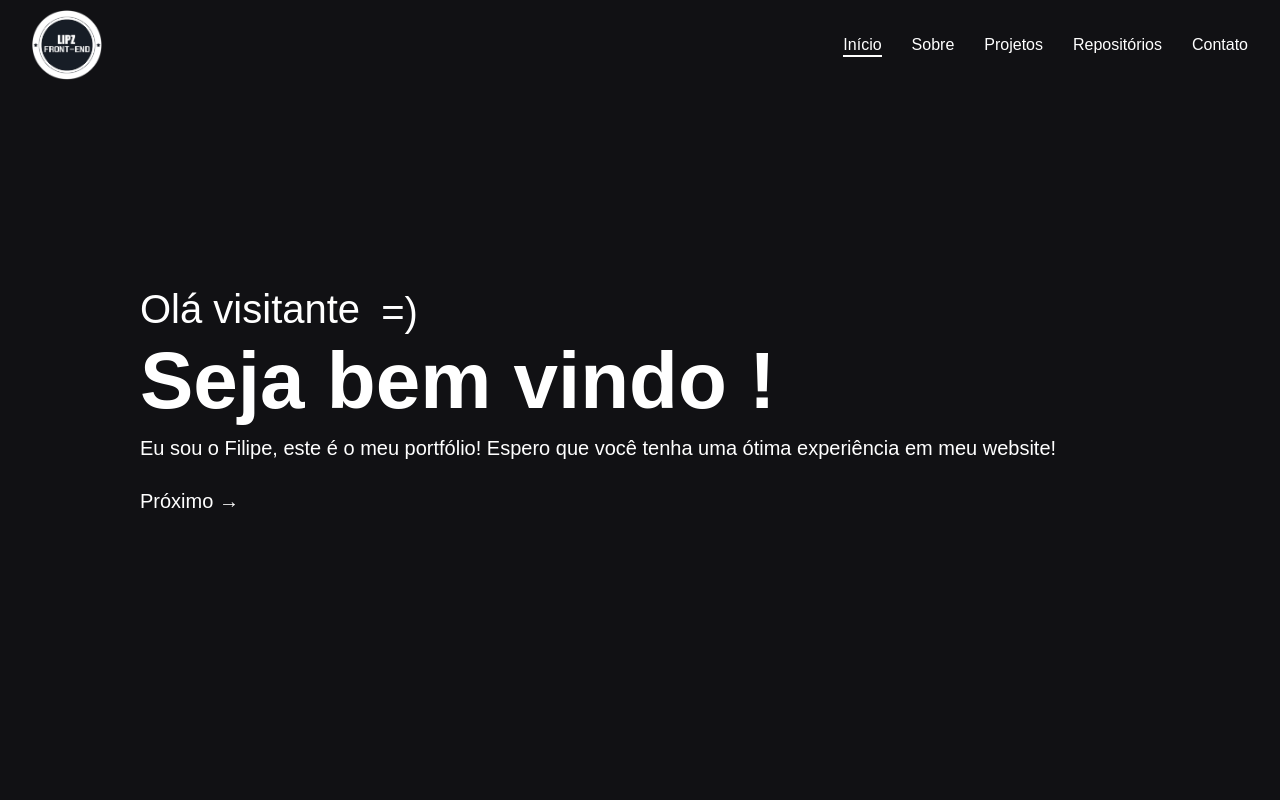
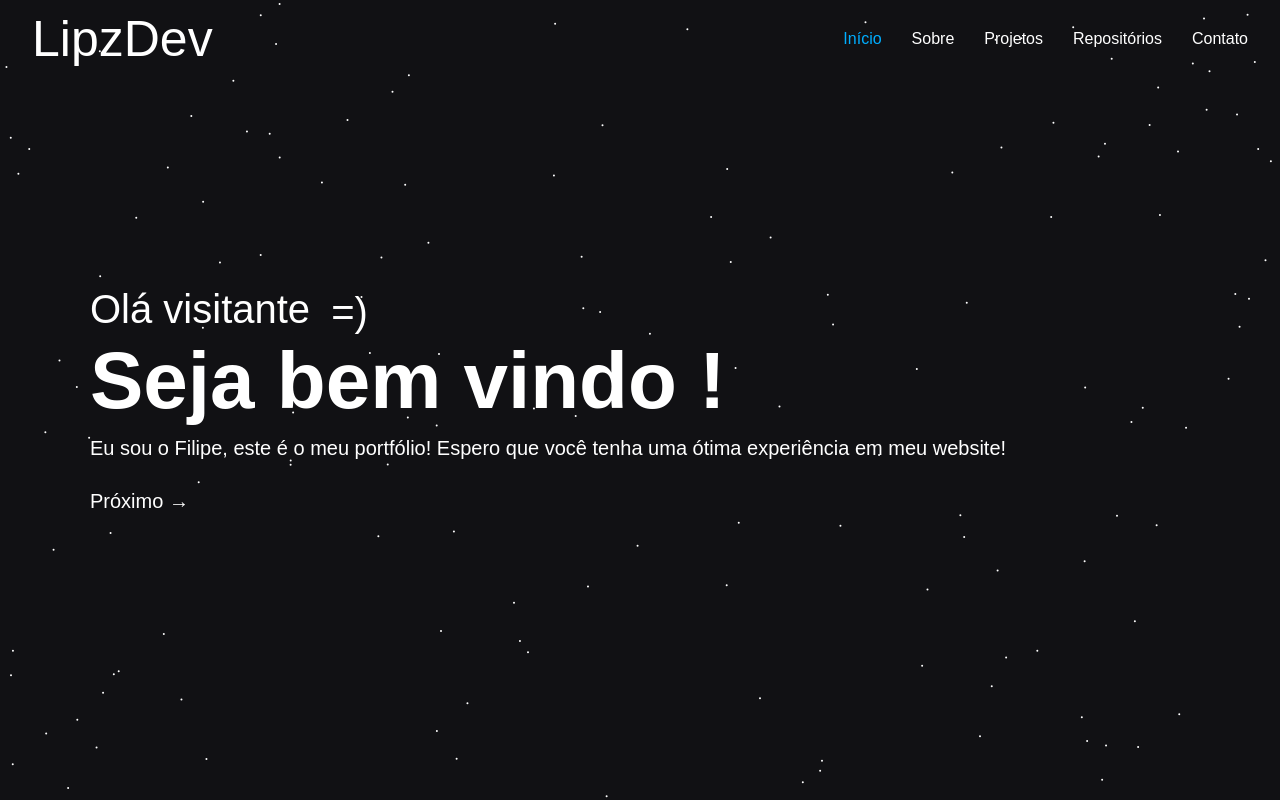
Before and after one commit to LipzDev/portfolio_reactjs, a React (Create React App) app: page / in a window 1280 px wide. Built offline with nearby package versions, Linux system fonts and the light colour scheme.

Commit message:
Mudanças no estilo

```diff
--- a/src/App.css
+++ b/src/App.css
@@ -11,7 +11,7 @@
 
 body {
   font-family: 'Poppins', sans-serif;
-  overflow-x: hidden;
+  overflow: hidden;
   background: #111114;
 }
 
@@ -36,7 +36,7 @@ span {
 }
 
 .container-w2 {
-  max-width: 1000px;
+  max-width: 1100px;
   margin: 0 auto;
   width: 95%;
 }
@@ -55,3 +55,18 @@ span {
     transform: initial;
   }
 }
+
+/* EFEITO HEADER */
+
+.efeito__header {
+  opacity: 0;
+  transform: translateY(-20px);
+  animation: 0.8s efeitoHeader forwards;
+}
+
+@keyframes efeitoHeader {
+  to {
+    opacity: initial;
+    transform: initial;
+  }
+}
--- a/src/App.js
+++ b/src/App.js
@@ -6,12 +6,14 @@ import Sobre from './Components/Sobre/Sobre';
 import Projetos from './Components/Projetos/Projetos';
 import Repositorios from './Components/Repositorios/Repositorios';
 import Contato from './Components/Contato/Contato';
+import Particles from './Components/Particles/Particles';
 
 function App() {
   return (
     <>
       <BrowserRouter>
         <Header />
+        <Particles />
         <Routes>
           <Route path="/" element={<Inicio />} />
           <Route path="sobre" element={<Sobre />} />
--- a/src/Components/Header/Header.css
+++ b/src/Components/Header/Header.css
@@ -3,7 +3,7 @@
   padding: 10px 0;
   position: fixed;
   width: 100%;
-  background: #111114;
+  background: transparent;
   z-index: 9999;
 }
 
@@ -13,8 +13,10 @@
   justify-content: space-between;
 }
 
-.logo img {
-  max-width: 70px;
+.logo a {
+  font-size: 5rem;
+  color: white;
+  font-weight: 500;
 }
 
 .menu__desktop ul {
@@ -28,14 +30,20 @@
 .menu__desktop a {
   font-size: 1.6rem;
   position: relative;
+  transition: 0.3s;
 }
 
-.active::after {
-  content: '';
-  background: white;
-  width: 100%;
-  height: 2px;
-  position: absolute;
-  bottom: -4px;
-  left: 0;
+@keyframes efeitoHeader {
+  to {
+    transform: initial;
+    opacity: initial;
+  }
 }
+
+.active {
+  color: #00aeff;
+}
+
+.menu__desktop a:hover {
+  color: #00aeff;
+}
--- a/src/Components/Header/Header.js
+++ b/src/Components/Header/Header.js
@@ -1,7 +1,6 @@
 import React from 'react';
 import { NavLink } from 'react-router-dom';
 import './Header.css';
-import logo from '../../Assets/logo.png';
 
 const Header = () => {
   return (
@@ -9,9 +8,9 @@ const Header = () => {
       <div className="container">
         <div className="header__item">
           <div className="logo">
-            <img src={logo} alt="Logomarca" />
+            <NavLink to="/">LipzDev</NavLink>
           </div>
-          <nav className="menu__desktop">
+          <nav className="menu__desktop  efeito__header">
             <ul>
               <li>
                 <NavLink to="/" end>
--- a/src/Components/Inicio/Inicio.css
+++ b/src/Components/Inicio/Inicio.css
@@ -29,4 +29,9 @@
 .inicio__text a {
   font-size: 2rem;
   font-weight: 300;
+  transition: 0.3s;
 }
+
+.inicio__text a:hover {
+  color: #00aeff;
+}
--- /dev/null
+++ b/src/Components/Particles/Particles.css
@@ -0,0 +1,7 @@
+* {
+  padding: 0;
+  margin: 0;
+}
+#mycanvas {
+  position: fixed;
+}
--- /dev/null
+++ b/src/Components/Particles/Particles.js
@@ -0,0 +1,133 @@
+import React from 'react';
+import './Particles.css';
+
+const Particles = () => {
+  window.onload = draw;
+
+  function draw() {
+    var canvas = document.getElementById('mycanvas');
+    canvas.width = window.innerWidth;
+    canvas.height = window.innerHeight;
+
+    particles.init(canvas);
+    canvas.onmousemove = particles.mouseHandler.bind(particles);
+    canvas.onmouseleave = particles.mouseHandler.bind(particles, {
+      clientX: -100,
+      clientY: -100,
+    });
+  }
+
+  var particles = {
+    canvasEl: null,
+    width: 0,
+    height: 0,
+    particles: [],
+    maxParticles: 150,
+    mouseX: -100,
+    mouseY: -100,
+    init: function (canvasEl) {
+      this.canvasEl = canvasEl;
+      this.width = this.canvasEl.width;
+      this.height = this.canvasEl.height;
+      this.ctx = this.canvasEl.getContext('2d');
+
+      this.mountParticles();
+    },
+    mountParticles: function () {
+      for (var i = 0; i < this.maxParticles; i++) {
+        var initialX = Math.random() * this.width;
+        var initialY = Math.random() * this.height;
+        var speedX =
+          Math.random() * 2 * Math.pow(-1, Math.floor(Math.random() * 10));
+        var speedY =
+          Math.random() * 2 * Math.pow(-1, Math.floor(Math.random() * 10));
+        this.particles[i] = new Particle(
+          this.ctx,
+          initialX,
+          initialY,
+          speedX,
+          speedY,
+        );
+      }
+      this.moveParticles();
+    },
+    moveParticles: function () {
+      this.ctx.clearRect(0, 0, this.width, this.height);
+      this.particles.forEach(function (p) {
+        p.move();
+      });
+
+      this.raf = window.requestAnimationFrame(this.moveParticles.bind(this));
+    },
+    mouseHandler: function (e) {
+      this.mouseX = e.clientX;
+      this.mouseY = e.clientY;
+    },
+  };
+
+  function Particle(ctx, x, y, vX, vY) {
+    this.radius = 1;
+    this.ctx = ctx;
+    this.x = x;
+    this.y = y;
+    this.vX = vX;
+    this.vY = vY;
+    this.draw();
+  }
+  Particle.prototype = particles;
+  Particle.prototype.draw = function () {
+    this.ctx.save();
+    var radius = this.radius;
+    var distanceToMouse = Math.sqrt(
+      Math.pow(this.mouseX - this.x, 2) + Math.pow(this.mouseY - this.y, 2),
+    );
+    if (distanceToMouse < 100) {
+      this.drawLine(distanceToMouse);
+      radius *= 3;
+    }
+
+    this.ctx.beginPath();
+    this.ctx.arc(this.x, this.y, radius, 0, Math.PI * 2);
+    this.ctx.closePath();
+    this.ctx.fillStyle = '#fff';
+    this.ctx.fill();
+
+    this.ctx.restore();
+  };
+  Particle.prototype.drawLine = function (distanceToMouse) {
+    this.ctx.beginPath();
+    this.ctx.moveTo(this.x, this.y);
+    this.ctx.lineTo(this.mouseX, this.mouseY);
+    this.ctx.closePath();
+    this.ctx.strokeStyle =
+      'rgba(255, 255, 255, ' + (1 - distanceToMouse / 100).toFixed(1) + ')';
+    this.ctx.stroke();
+  };
+  Particle.prototype.move = function () {
+    this.x += this.vX;
+    if (this.x > this.width) {
+      this.x = 0;
+    }
+    if (this.x < 0) {
+      this.x = this.width;
+    }
+
+    this.y += this.vY;
+    if (this.y > this.height) {
+      this.y = 0;
+    }
+    if (this.y < 0) {
+      this.y = this.height;
+    }
+
+    this.draw();
+  };
+
+  return (
+    <div>
+      <canvas id="mycanvas" width="150" height="150"></canvas>
+    </div>
+  );
+};
+
+export default Particles;
--- a/src/Components/Sobre/Sobre.js
+++ b/src/Components/Sobre/Sobre.js
@@ -12,7 +12,7 @@ const Sobre = () => {
       </Helmet>
       <div className="container">
         <div className="sobre__item">
-          <h1>SOBRE</h1>
+          <h1>THIAGO VIADÃUMM</h1>
         </div>
       </div>
     </section>
```
